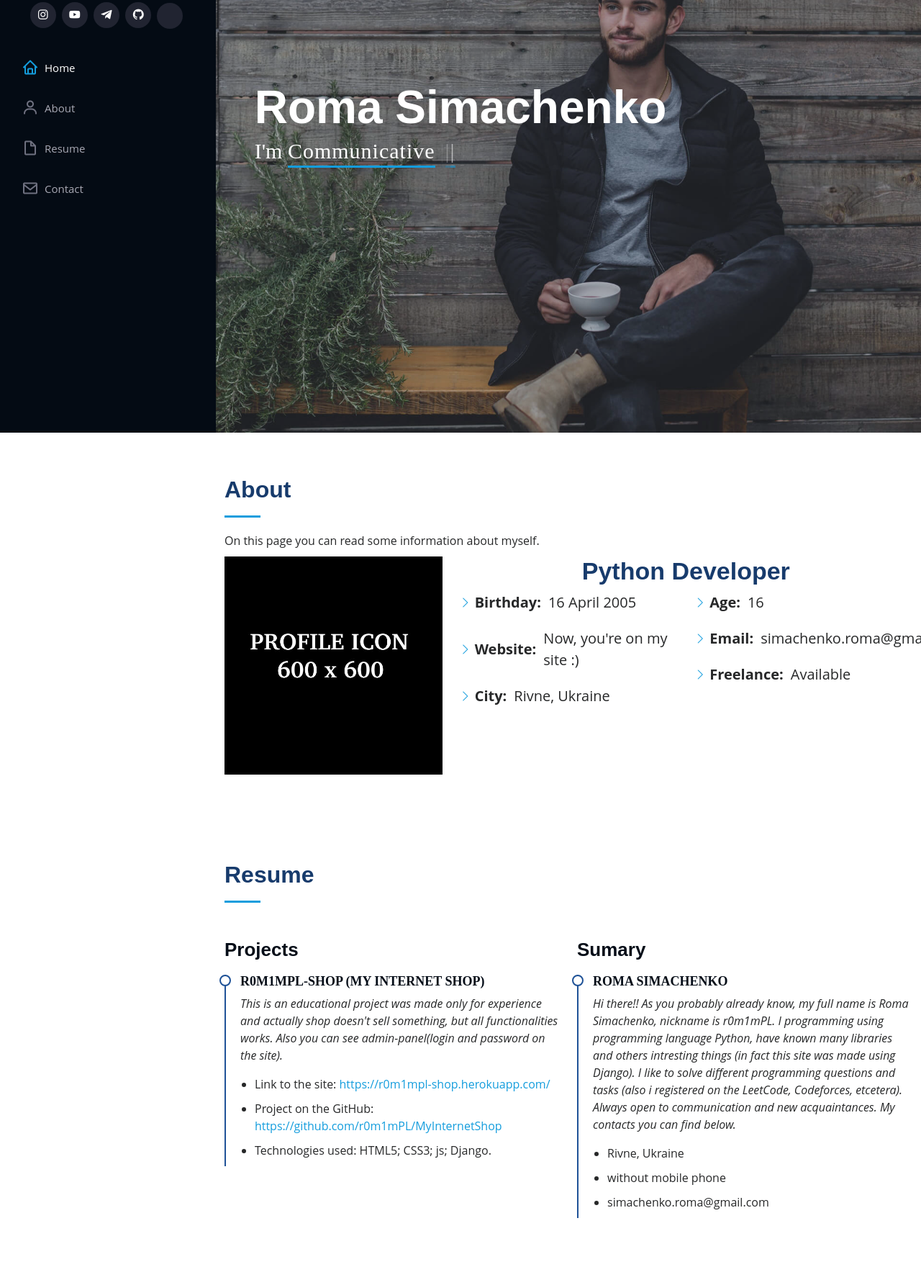
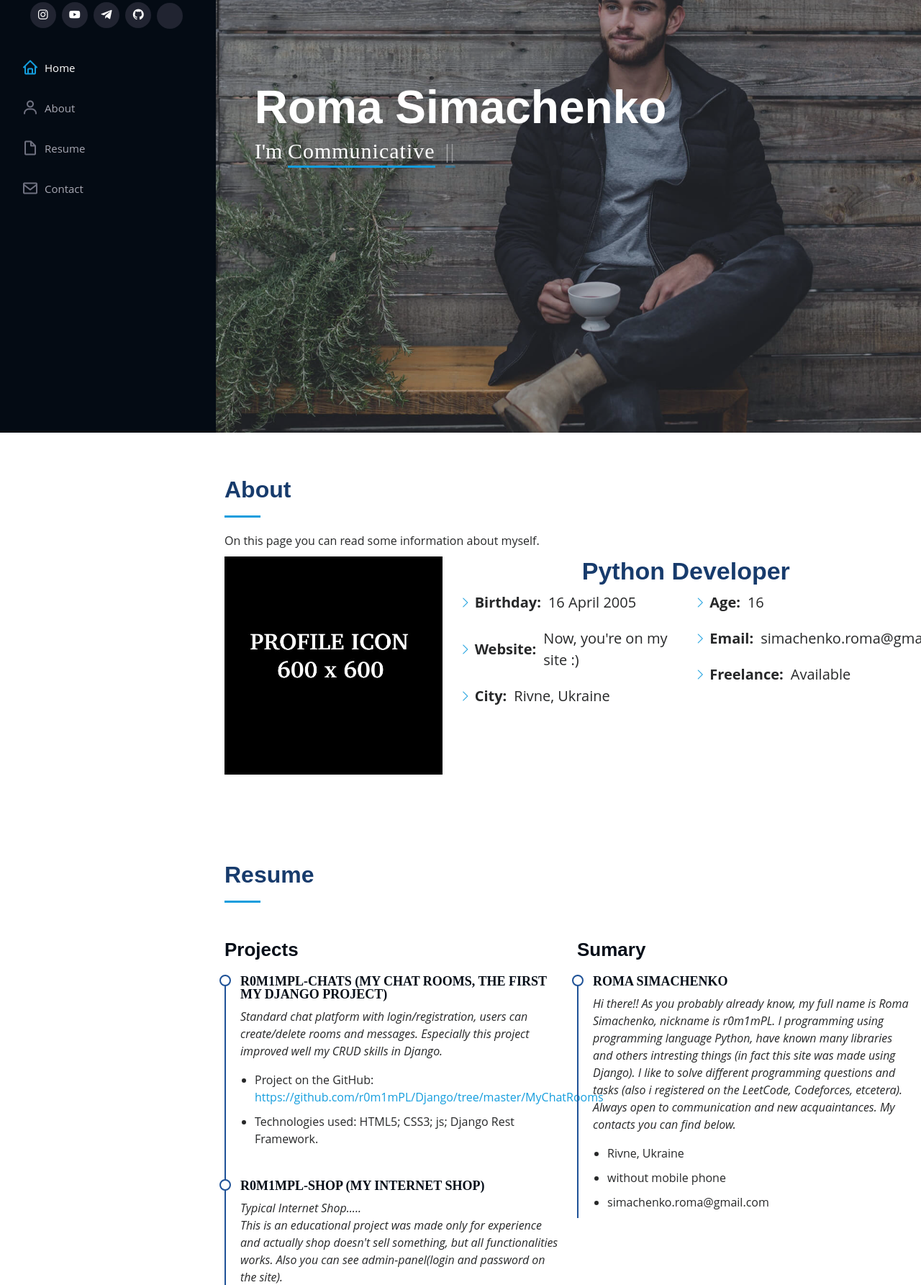
Before and after one commit to r0m1mPL/MyPortfolio, a Django app: page / in a window 1280 px wide. Shown: the part 199-1984 px from the top of the page at 72% size. Run offline with Django 3.2, Linux system fonts and the light colour scheme; some libraries are stand-ins or nearby versions.

Commit message:
Update resume.html

```diff
--- a/projects/templates/projects/include/resume.html
+++ b/projects/templates/projects/include/resume.html
@@ -17,10 +17,30 @@
         <div class="col-lg-6" data-aos="fade-up">
           <h3 class="resume-title">Projects</h3>
           <div class="resume-item">
-            <h4>r0m1mPL-shop (My Internet Shop)</h4>
+            <h4>r0m1mPL-CHATS (My Chat Rooms, the first my Django project)</h4>
             <!-- <h5>2019 - Present</h5> -->
             <!-- <p><em>Experion, New York, NY </em></p> -->
             <p><em>
+                Standard chat platform with login/registration, users can create/delete rooms and messages.
+                Especially this project improved well my CRUD skills in Django.
+              </em></p>
+            <ul>
+              <li>
+                Project on the GitHub: <a href="https://github.com/r0m1mPL/Django/tree/master/MyChatRooms"
+                  target="_blank"
+                  title="Project on the GitHub">https://github.com/r0m1mPL/Django/tree/master/MyChatRooms</a>
+              </li>
+              <li>
+                Technologies used: HTML5; CSS3; js; Django Rest Framework.
+              </li>
+            </ul>
+          </div>
+          <div class="resume-item">
+            <h4>r0m1mPL-SHOP (My Internet Shop)</h4>
+            <!-- <h5>2019 - Present</h5> -->
+            <!-- <p><em>Experion, New York, NY </em></p> -->
+            <p><em>
+                Typical Internet Shop..... <br>
                 This is an educational project was made only for experience and actually shop doesn't sell something,
                 but all functionalities works. Also you can see admin-panel(login and password on the site).
               </em></p>
@@ -34,7 +54,7 @@
                   title="Project on the GitHub">https://github.com/r0m1mPL/MyInternetShop</a>
               </li>
               <li>
-                Technologies used: HTML5; CSS3; js; Django.
+                Technologies used: HTML5; CSS3; js; Django Rest Framework.
               </li>
             </ul>
           </div>
```
